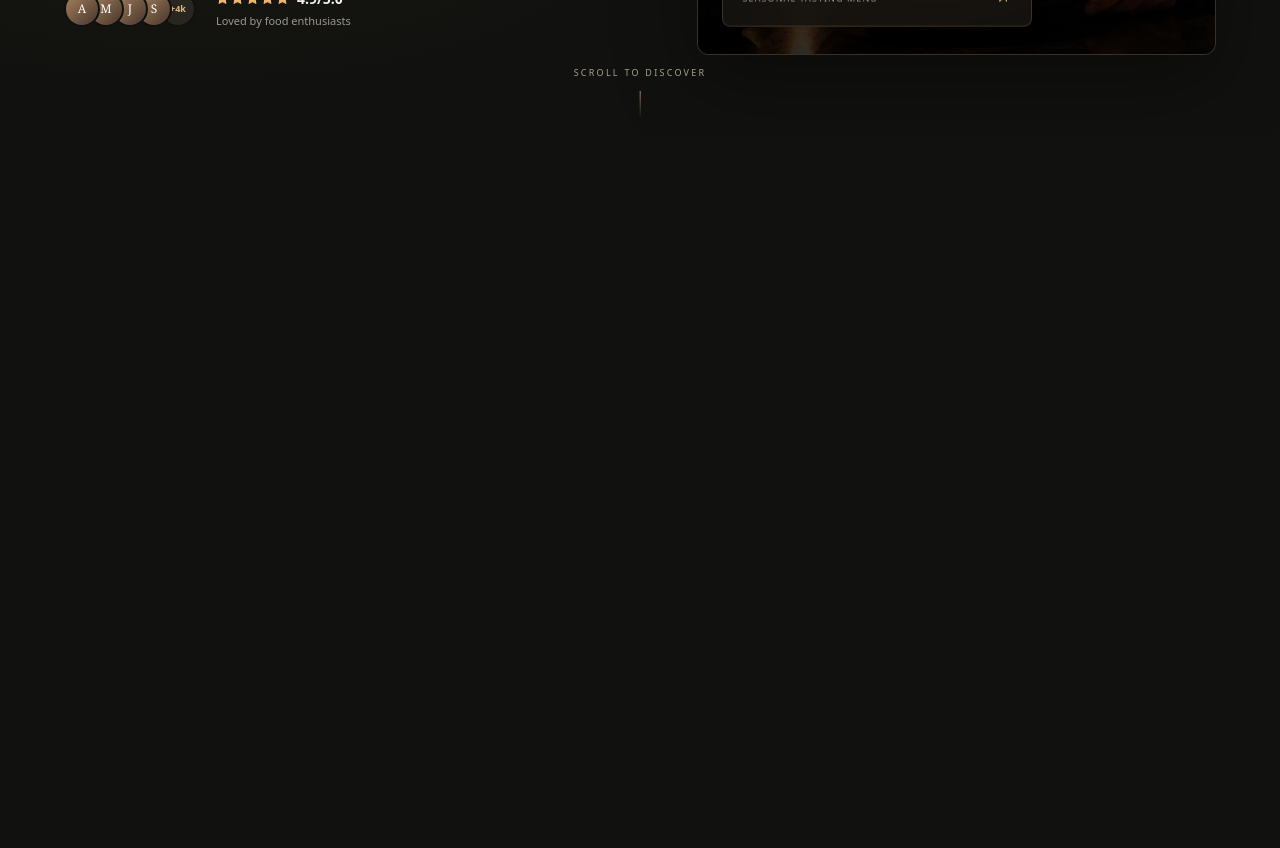
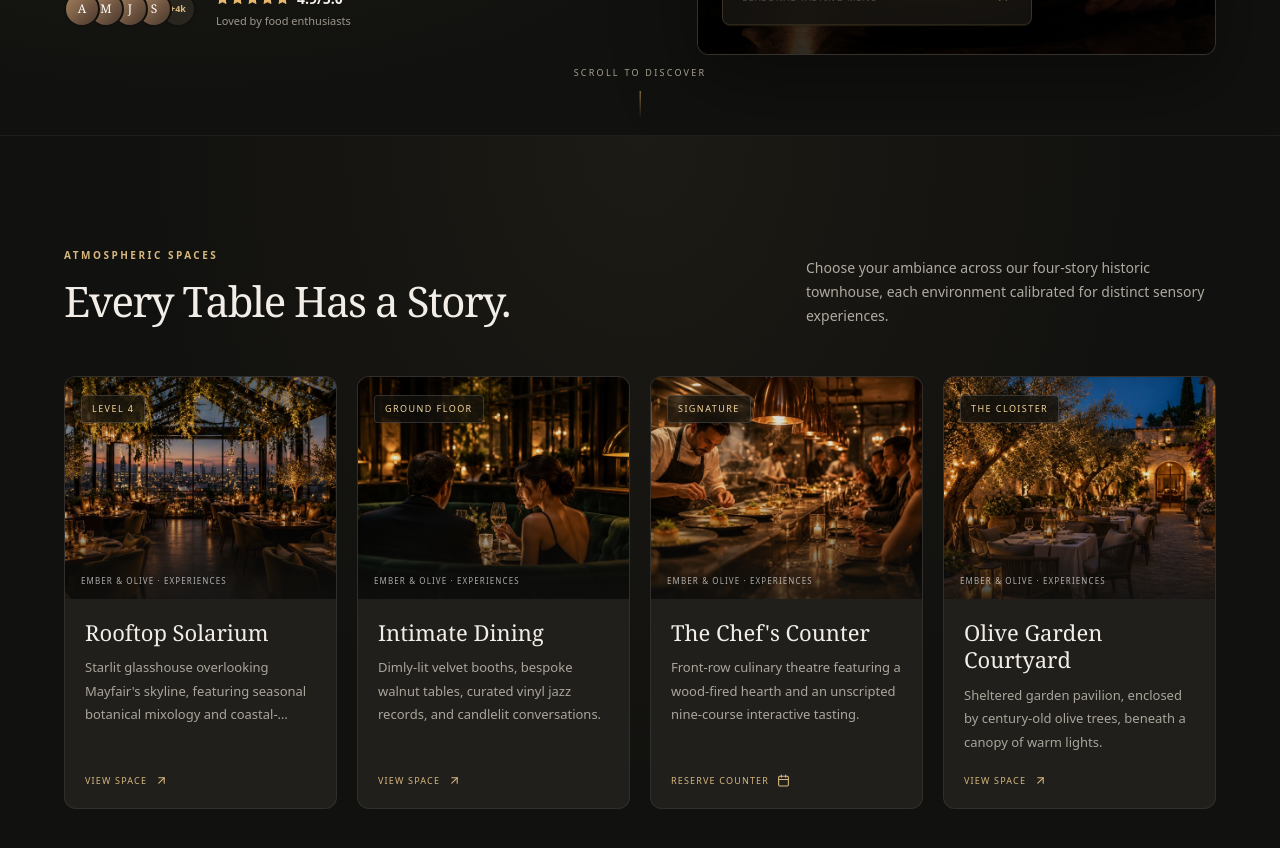
Before and after one commit to islammdsohan603/Restaurant-Website-with-MERN-Client, a Next.js app: page / in a window 1280 px wide. Shown: the part 680-1528 px from the top of the page. Before the commit the page ends 815 px from the top, so only its background shows below. Built offline with nearby package versions, Linux system fonts and the light colour scheme.

Commit message:
SpacesSection ui create

```diff
--- a/src/app/page.tsx
+++ b/src/app/page.tsx
@@ -1,9 +1,11 @@
 import HomePage from "../components/home/HomePage";
+import SpacesSection from "../components/home/spaces/SpacesSection";
 
 export default function Home() {
   return (
     <div>
       <HomePage />
+      <SpacesSection />
     </div>
   );
 }
--- a/src/components/home/spaces/SpacesSection.tsx
+++ b/src/components/home/spaces/SpacesSection.tsx
@@ -0,0 +1,101 @@
+"use client";
+
+import { motion, useReducedMotion } from "framer-motion";
+import SpaceCard from "./SpaceCard";
+import { spaces } from "./spacesDate";
+
+export default function SpacesSection() {
+  const reduceMotion = useReducedMotion();
+
+  return (
+    <section
+      id="spaces"
+      aria-labelledby="spaces-heading"
+      className="relative overflow-hidden border-t border-white/[0.05] bg-[#11110F] py-20 text-[#F5F0E8] sm:py-24 lg:py-28"
+    >
+      {/* Ambient background */}
+      <div
+        aria-hidden="true"
+        className="pointer-events-none absolute inset-0 bg-[radial-gradient(ellipse_at_50%_0%,rgba(184,149,90,0.07),transparent_55%)]"
+      />
+
+      <div className="relative mx-auto max-w-[1440px] px-5 sm:px-8 lg:px-12 xl:px-16">
+        {/* Section heading */}
+        <motion.div
+          initial={{
+            opacity: 0,
+            y: reduceMotion ? 0 : 30,
+          }}
+          whileInView={{
+            opacity: 1,
+            y: 0,
+          }}
+          viewport={{
+            once: true,
+            amount: 0.25,
+          }}
+          transition={{
+            duration: reduceMotion ? 0 : 0.75,
+            ease: [0.22, 1, 0.36, 1],
+          }}
+          className="mb-10 grid gap-5 sm:mb-12 lg:grid-cols-[1.2fr_0.8fr] lg:items-end lg:gap-12"
+        >
+          <div>
+            <p className="mb-3 text-[9px] font-semibold uppercase tracking-[0.25em] text-[#D6B77D] sm:text-[10px]">
+              Atmospheric Spaces
+            </p>
+
+            <h2
+              id="spaces-heading"
+              className="font-serif text-3xl leading-tight tracking-[-0.035em] text-[#F2EEE7] sm:text-4xl lg:text-[42px]"
+            >
+              Every Table Has a Story.
+            </h2>
+          </div>
+
+          <p className="max-w-[410px] text-[13px] leading-6 text-[#B0AAA0] lg:justify-self-end lg:text-sm">
+            Choose your ambiance across our four-story historic townhouse, each
+            environment calibrated for distinct sensory experiences.
+          </p>
+        </motion.div>
+
+        {/* Cards reveal from below when section enters viewport */}
+        <motion.div
+          variants={{
+            hidden: {},
+            visible: {
+              transition: {
+                staggerChildren: reduceMotion ? 0 : 0.13,
+                delayChildren: reduceMotion ? 0 : 0.08,
+              },
+            },
+          }}
+          initial="hidden"
+          whileInView="visible"
+          viewport={{
+            once: true,
+            amount: 0.12,
+          }}
+          className="grid grid-cols-1 gap-4 sm:grid-cols-2 lg:grid-cols-4 lg:gap-4 xl:gap-5"
+        >
+          {spaces.map((space, index) => (
+            <SpaceCard key={space.id} space={space} index={index} />
+          ))}
+        </motion.div>
+
+        {/* Bottom decorative line */}
+        <motion.div
+          initial={{ scaleX: 0 }}
+          whileInView={{ scaleX: 1 }}
+          viewport={{ once: true }}
+          transition={{
+            duration: reduceMotion ? 0 : 1,
+            delay: reduceMotion ? 0 : 0.35,
+            ease: [0.22, 1, 0.36, 1],
+          }}
+          className="mt-10 h-px origin-left bg-gradient-to-r from-[#B8955A]/40 via-white/[0.08] to-transparent sm:mt-12"
+        />
+      </div>
+    </section>
+  );
+}
```
